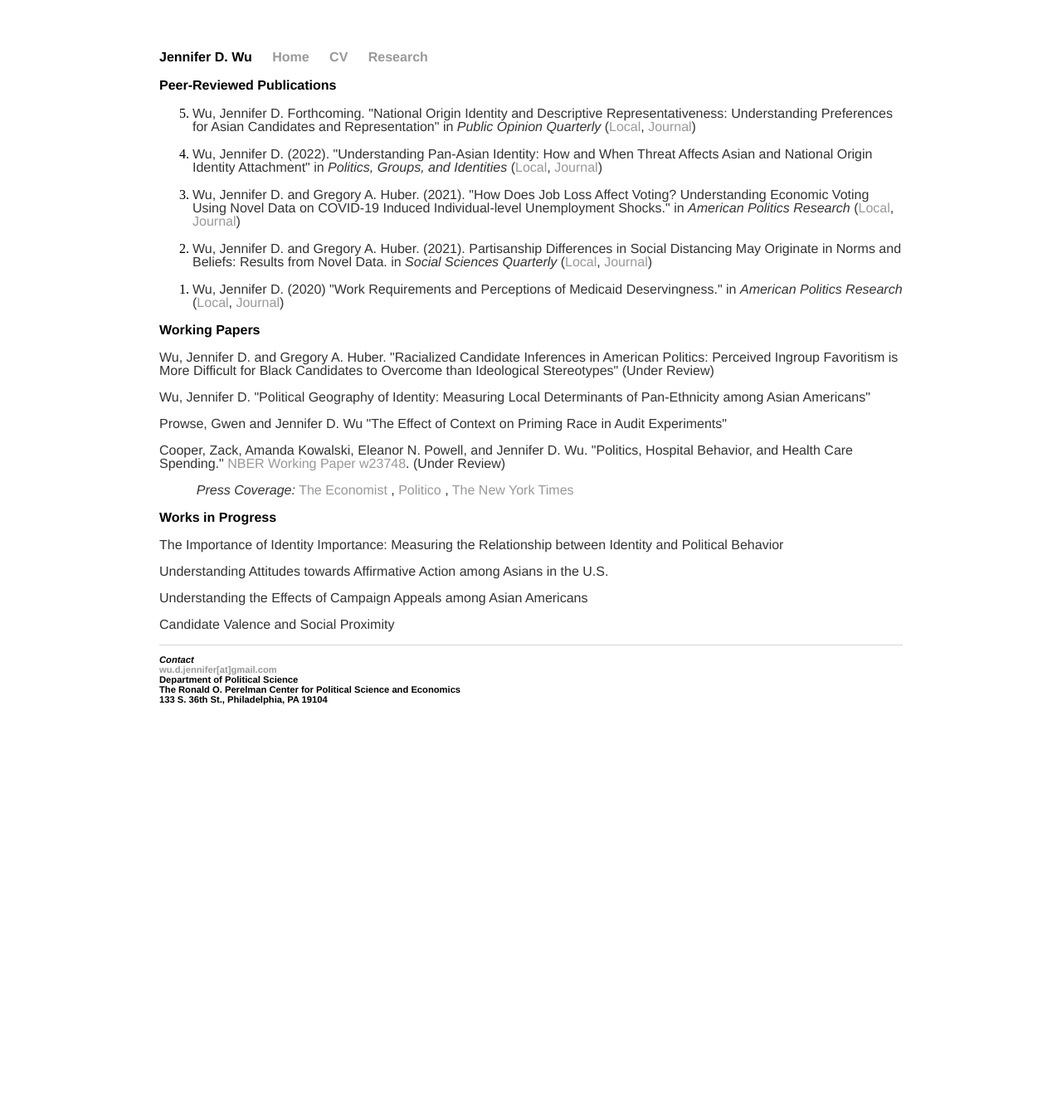
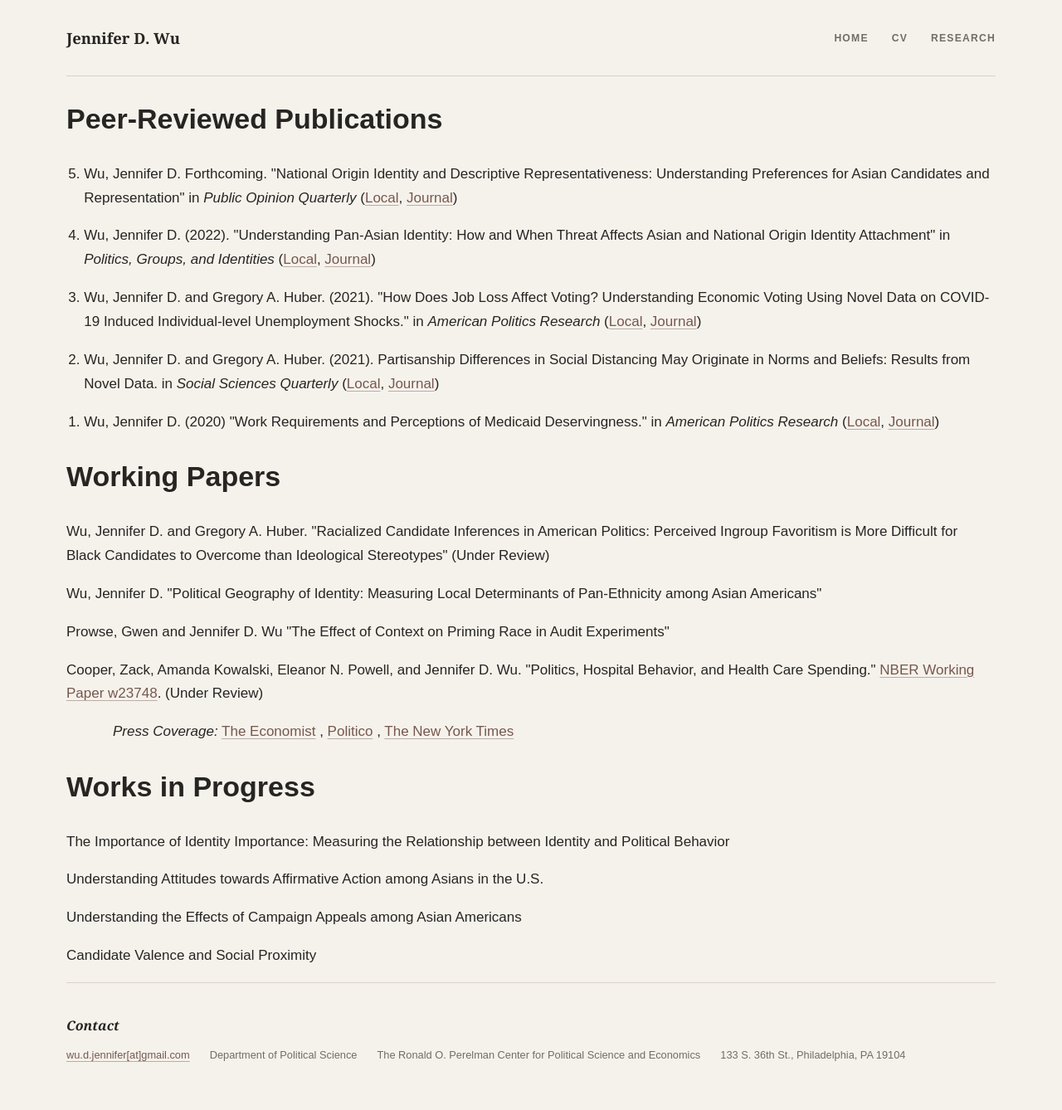
Before and after one commit to wujend/wujend.github.io, a Jekyll site: the page built from research/index.html, in a window 1280 px wide. Shown: the whole page at 83% size. Built offline with Jekyll 4.4.1, drawn with Linux system fonts in a browser that asks for light colours; before the commit the page ends 949 px from its top, so only the background shows below that.

Commit message:
Update main.css
Update design

```diff
--- a/css/main.css
+++ b/css/main.css
@@ -1,45 +1,374 @@
-body {
-    margin: 60px auto;
-    width: 70%;
-    margin-bottom: 100px;
-}
-nav ul, footer ul {
-    font-family:'Helvetica', 'Arial', 'Sans-Serif';
-    padding: 0px;
-    list-style: none;
-    font-weight: bold;
-}
-nav ul li, footer ul li {
-    display: inline;
-    margin-right: 20px;
-}
-a {
-    text-decoration: none;
-    color: #999;
-}
-a:hover {
-    text-decoration: underline;
-}
-h1 {
-    font-family:'Helvetica';
-    font-size: 1em;
-}
-p {
-    font-family: 'Helvetica';
-    font-size: 1em;
-    line-height: 1em;
-    color: #333;
-}
-footer {
-    border-top: 1px solid #d5d5d5;
-    font-size: .7em;
+/* --------------------------------------------------
+   Design variables
+-------------------------------------------------- */
+
+:root {
+  --background: #f5f2ec;
+  --text: #272522;
+  --muted: #716d66;
+  --accent: #77584e;
+  --line: #d8d1c7;
+  --page-width: 1120px;
+  --content-width: 720px;
+
+  --serif: Georgia, "Times New Roman", serif;
+  --sans: Arial, Helvetica, sans-serif;
 }
 
-ul.posts {
-    margin: 20px auto 40px;
-    font-size: 1.5em;
+
+/* --------------------------------------------------
+   Base styles
+-------------------------------------------------- */
+
+*,
+*::before,
+*::after {
+  box-sizing: border-box;
 }
 
-ul.posts li {
-    list-style: none;
+html {
+  scroll-behavior: smooth;
 }
+
+body {
+  margin: 0;
+  background: var(--background);
+  color: var(--text);
+  font-family: var(--sans);
+  font-size: 17px;
+  line-height: 1.7;
+  -webkit-font-smoothing: antialiased;
+}
+
+img {
+  display: block;
+  max-width: 100%;
+}
+
+a {
+  color: var(--accent);
+  text-decoration-color: rgba(119, 88, 78, 0.45);
+  text-decoration-thickness: 1px;
+  text-underline-offset: 0.2em;
+}
+
+a:hover,
+a:focus-visible {
+  color: var(--text);
+}
+
+
+/* --------------------------------------------------
+   Navigation
+-------------------------------------------------- */
+
+nav {
+  width: min(calc(100% - 48px), var(--page-width));
+  margin: 0 auto;
+  padding: 30px 0;
+  border-bottom: 1px solid var(--line);
+}
+
+nav ul {
+  display: flex;
+  align-items: center;
+  gap: 28px;
+  margin: 0;
+  padding: 0;
+  list-style: none;
+}
+
+nav li {
+  margin: 0;
+}
+
+nav li:first-child {
+  margin-right: auto;
+  font-family: var(--serif);
+  font-size: 1.15rem;
+  font-weight: 600;
+}
+
+nav a {
+  color: var(--muted);
+  font-size: 0.76rem;
+  font-weight: 700;
+  letter-spacing: 0.1em;
+  text-decoration: none;
+  text-transform: uppercase;
+}
+
+nav a:hover,
+nav a:focus-visible {
+  color: var(--text);
+}
+
+
+/* --------------------------------------------------
+   Main container
+-------------------------------------------------- */
+
+.container {
+  width: min(calc(100% - 48px), var(--page-width));
+  margin: 0 auto;
+}
+
+
+/* --------------------------------------------------
+   Homepage introduction
+-------------------------------------------------- */
+
+.home-intro {
+  display: grid;
+  grid-template-columns: minmax(220px, 0.72fr) minmax(0, 1.55fr);
+  gap: clamp(50px, 8vw, 110px);
+  align-items: start;
+  padding: 95px 0 110px;
+}
+
+.profile {
+  position: sticky;
+  top: 36px;
+}
+
+.profile-image {
+  width: 100%;
+  max-width: 330px;
+  aspect-ratio: 4 / 5;
+  object-fit: cover;
+  object-position: center;
+}
+
+.profile-name {
+  margin: 25px 0 3px;
+  font-family: var(--serif);
+  font-size: 1.55rem;
+  font-weight: 400;
+  line-height: 1.2;
+}
+
+.profile-title {
+  margin: 0;
+  color: var(--muted);
+  font-size: 0.78rem;
+  font-weight: 700;
+  letter-spacing: 0.1em;
+  text-transform: uppercase;
+}
+
+
+/* --------------------------------------------------
+   Biography
+-------------------------------------------------- */
+
+.bio {
+  max-width: var(--content-width);
+}
+
+.eyebrow {
+  margin: 4px 0 24px;
+  color: var(--accent);
+  font-size: 0.73rem;
+  font-weight: 700;
+  letter-spacing: 0.16em;
+  text-transform: uppercase;
+}
+
+.bio h1 {
+  max-width: 680px;
+  margin: 0 0 38px;
+  font-family: var(--serif);
+  font-size: clamp(3rem, 6.5vw, 5.7rem);
+  font-weight: 400;
+  letter-spacing: -0.045em;
+  line-height: 0.98;
+}
+
+.bio .lead {
+  margin: 0 0 34px;
+  color: var(--text);
+  font-family: var(--serif);
+  font-size: clamp(1.3rem, 2vw, 1.65rem);
+  line-height: 1.5;
+}
+
+.bio p {
+  margin: 0 0 1.45em;
+  color: var(--muted);
+}
+
+.bio strong {
+  color: var(--text);
+  font-weight: 600;
+}
+
+.page-links {
+  display: flex;
+  flex-wrap: wrap;
+  gap: 14px 28px;
+  margin-top: 38px;
+}
+
+.page-links a {
+  font-size: 0.88rem;
+  font-weight: 700;
+}
+
+
+/* --------------------------------------------------
+   General pages
+-------------------------------------------------- */
+
+.container > h1,
+.container > article > h1 {
+  margin: 80px 0 40px;
+  font-family: var(--serif);
+  font-size: clamp(2.6rem, 6vw, 5rem);
+  font-weight: 400;
+  letter-spacing: -0.04em;
+  line-height: 1;
+}
+
+.container h2 {
+  margin: 2.3em 0 0.7em;
+  font-family: var(--serif);
+  font-size: clamp(1.6rem, 3vw, 2.25rem);
+  font-weight: 400;
+  line-height: 1.25;
+}
+
+.container h3 {
+  margin: 2em 0 0.5em;
+  font-family: var(--serif);
+  font-size: 1.35rem;
+  font-weight: 400;
+}
+
+.container > p,
+.container > ul,
+.container > ol {
+  max-width: var(--content-width);
+}
+
+.container ul,
+.container ol {
+  padding-left: 1.25em;
+}
+
+.container li {
+  margin-bottom: 0.55em;
+}
+
+
+/* --------------------------------------------------
+   Footer
+-------------------------------------------------- */
+
+footer {
+  width: min(calc(100% - 48px), var(--page-width));
+  margin: 0 auto;
+  padding: 38px 0 55px;
+  border-top: 1px solid var(--line);
+  color: var(--muted);
+  font-size: 0.8rem;
+}
+
+footer ul {
+  display: flex;
+  flex-wrap: wrap;
+  gap: 6px 24px;
+  margin: 0;
+  padding: 0;
+  list-style: none;
+}
+
+footer li {
+  margin: 0;
+}
+
+footer li:first-child {
+  width: 100%;
+  margin-bottom: 5px;
+  color: var(--text);
+  font-family: var(--serif);
+  font-size: 1rem;
+}
+
+footer br {
+  display: none;
+}
+
+
+/* --------------------------------------------------
+   Mobile
+-------------------------------------------------- */
+
+@media (max-width: 760px) {
+  body {
+    font-size: 16px;
+  }
+
+  nav,
+  .container,
+  footer {
+    width: min(calc(100% - 32px), var(--page-width));
+  }
+
+  nav {
+    padding: 22px 0;
+  }
+
+  nav ul {
+    gap: 14px;
+  }
+
+  nav li:first-child {
+    font-size: 1rem;
+  }
+
+  nav a {
+    font-size: 0.66rem;
+    letter-spacing: 0.07em;
+  }
+
+  .home-intro {
+    grid-template-columns: 1fr;
+    gap: 55px;
+    padding: 65px 0 80px;
+  }
+
+  .profile {
+    position: static;
+    max-width: 420px;
+  }
+
+  .profile-image {
+    max-width: 100%;
+    aspect-ratio: 5 / 6;
+  }
+
+  .bio h1 {
+    font-size: clamp(3rem, 15vw, 4.8rem);
+  }
+
+  footer ul {
+    flex-direction: column;
+    gap: 7px;
+  }
+}
+
+
+@media (max-width: 480px) {
+  nav ul {
+    flex-wrap: wrap;
+  }
+
+  nav li:first-child {
+    width: 100%;
+    margin-bottom: 5px;
+  }
+
+  .home-intro {
+    padding-top: 50px;
+  }
+}
```
